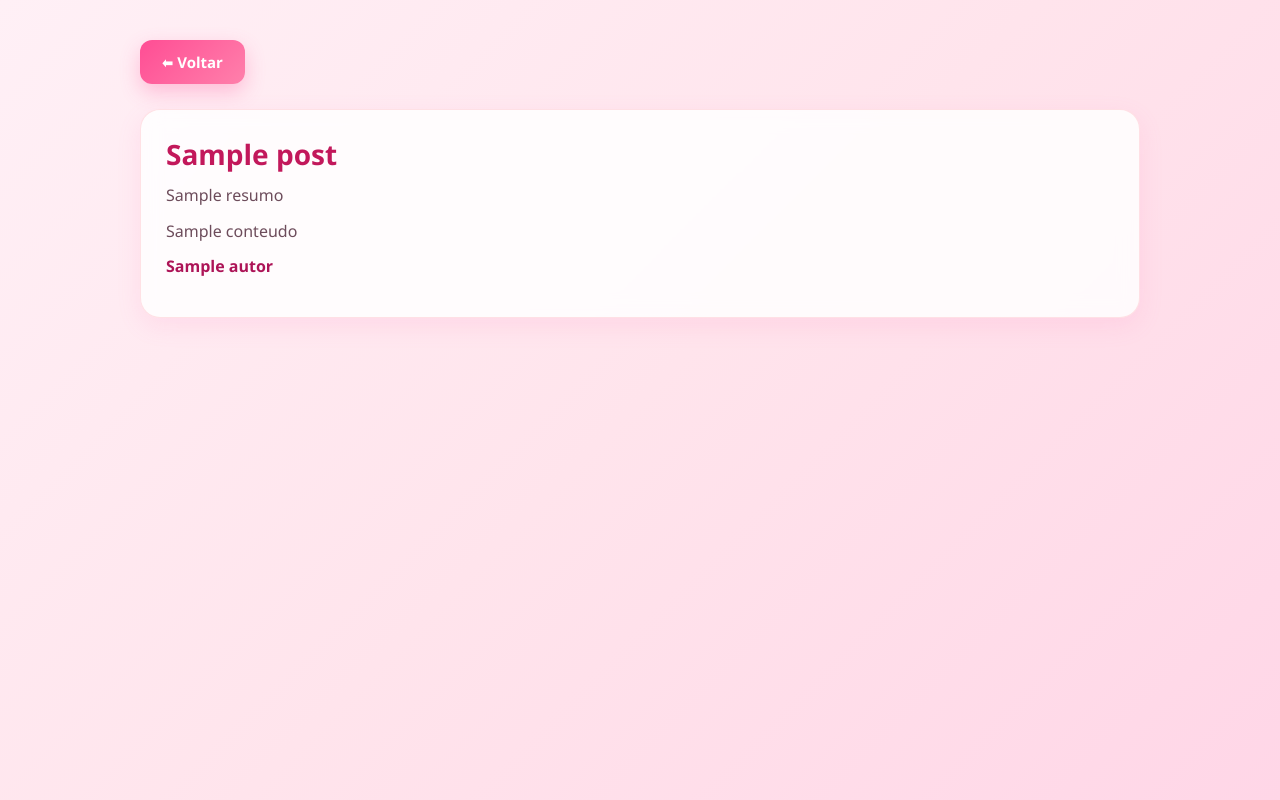
After one commit to Larinha200/forum_web, a FastAPI app: template project/templates/ver.html in a window 1280 px wide. The commit adds this page. Run offline with FastAPI, Linux system fonts and the light colour scheme; the template is opened without the code that fills it: most values are stand-ins (such as "Sample title", 1, 10 or a date in 2020).

Commit message:
so que n

```diff
--- a/project/app.py
+++ b/project/app.py
@@ -40,10 +40,10 @@ async def read_item(request: Request, id: int):
             break
 
     return templates.TemplateResponse(
-        request=request,
-        name="index.html",
-       context={"post": post_encontrado}
-    )
+    request=request,
+    name="ver.html",
+    context={"post": [post_encontrado]}
+)
 
 @app.get("/create", response_class=HTMLResponse)
 async def create_page(request: Request):
--- a/project/templates/index.html
+++ b/project/templates/index.html
@@ -17,10 +17,11 @@
     {% for post in posts %}
     <div class="card">
         <h2>{{ post.titulo }}</h2>
-        <p>{{ post.resumo }}</p>
+        <p>{{ post.conteudo }}</p>
         <span>{{ post.autor }}</span>
 
         <div class="actions">
+            <a href="/post/{{ post.id }}" >ver</a>
             <a href="/edit/{{ post.id }}" class="btn editar">Editar</a>
 
             <form action="/delete/{{ post.id }}" method="post" class="delete-form">
--- /dev/null
+++ b/project/templates/ver.html
@@ -0,0 +1,26 @@
+<!DOCTYPE html>
+<html lang="pt-br">
+<head>
+    <meta charset="UTF-8">
+    <title>Ver Post</title>
+    <link rel="stylesheet" href="{{ url_for('static', path='css/style.css') }}">
+</head>
+<body>
+
+<div class="container">
+
+    <a href="/" class="btn criar">⬅ Voltar</a>
+
+    <div class="card">
+        <h2>{{ posts.titulo }}</h2>
+        <p> {{ posts.resumo }}</p>
+        <p> {{ posts.conteudo }}</p>
+        <span>{{ posts.autor }}</span>
+
+
+    </div>
+
+</div>
+
+</body>
+</html>
```
